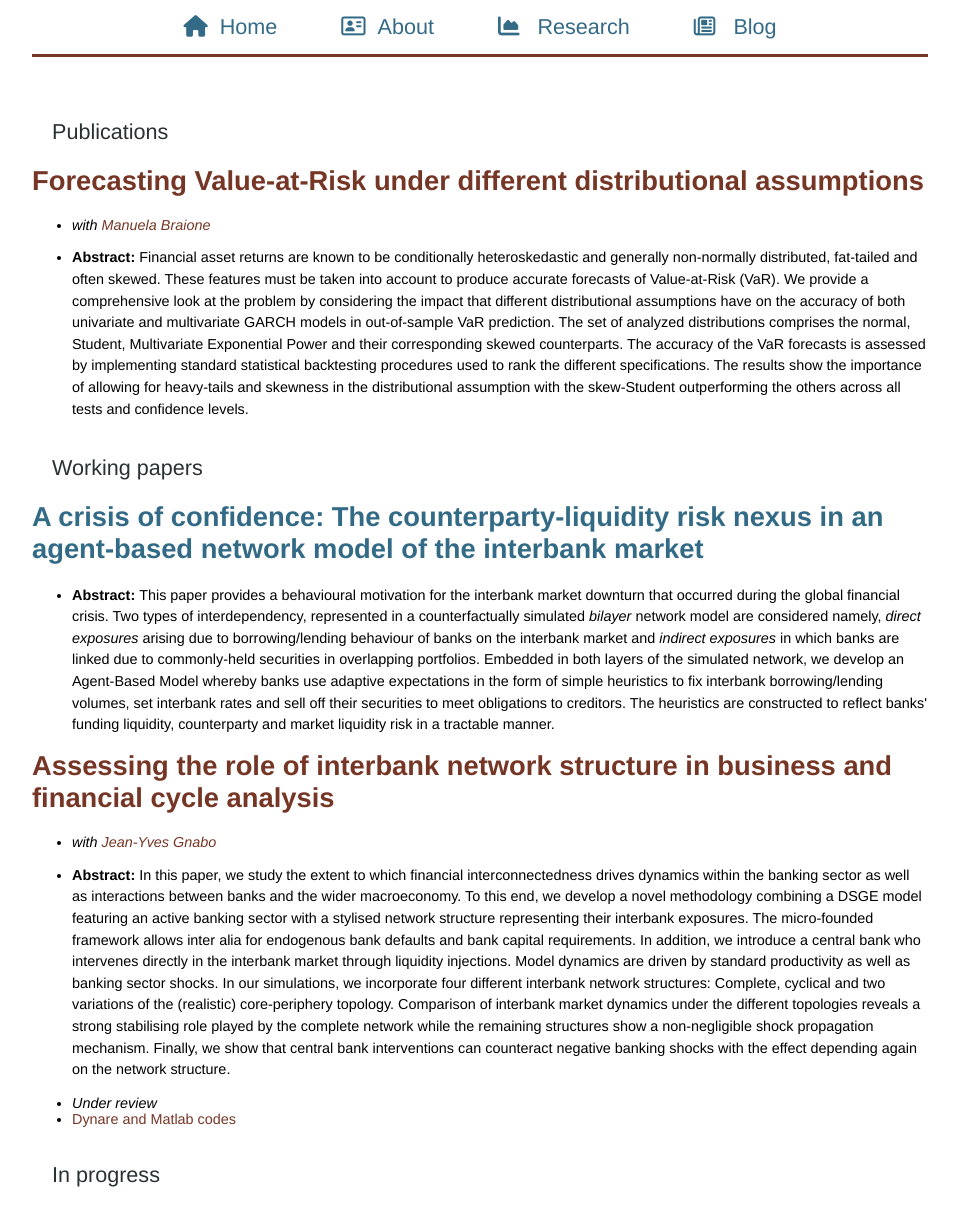
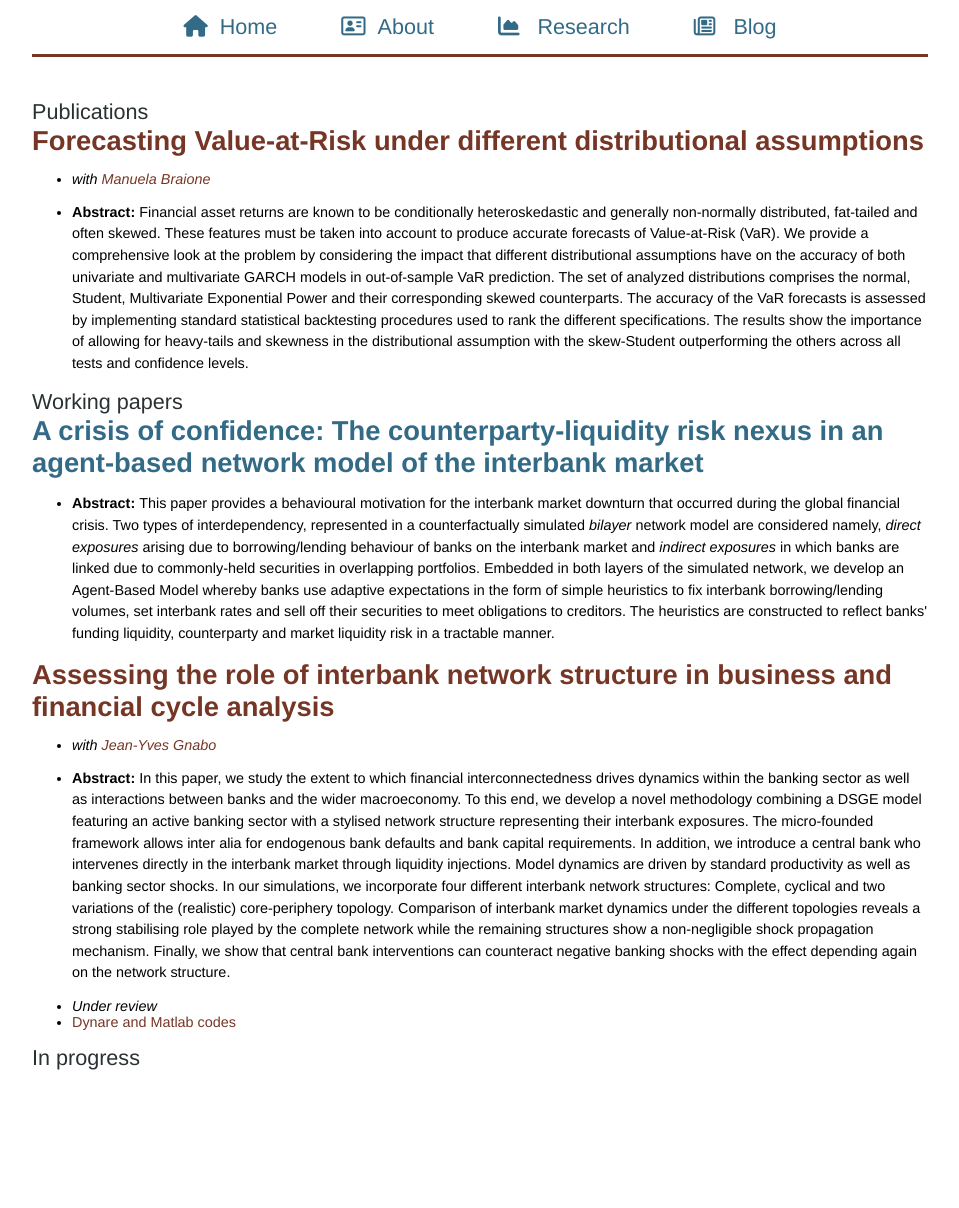
Before and after one commit to nscholtes/nscholtes.github.io, a Jekyll site: the page built from research.html, in a window 1280 px wide. Shown: the whole page, without its empty margins (160-1119 px from the left). Built offline with Jekyll 4.4.1, drawn with Linux system fonts in a browser that asks for light colours; nearby versions of some CDN libraries; after the commit the page ends 1071 px from its top, so only the background shows below that.

Commit message:
Update main_alt.css

```diff
--- a/css/main_alt.css
+++ b/css/main_alt.css
@@ -24,14 +24,11 @@
   h2 {
     font-size: 1.5em;
     font-weight: normal;
-    padding: 20px;
     color: #2A3132;
   }
   h3 {
     font-size: 1.9em;
-    font-weight: bold;
     color: #336B87;
-    margin: 0 0 20px 0;
   }
   #subheading {
     font-weight: normal;
```
